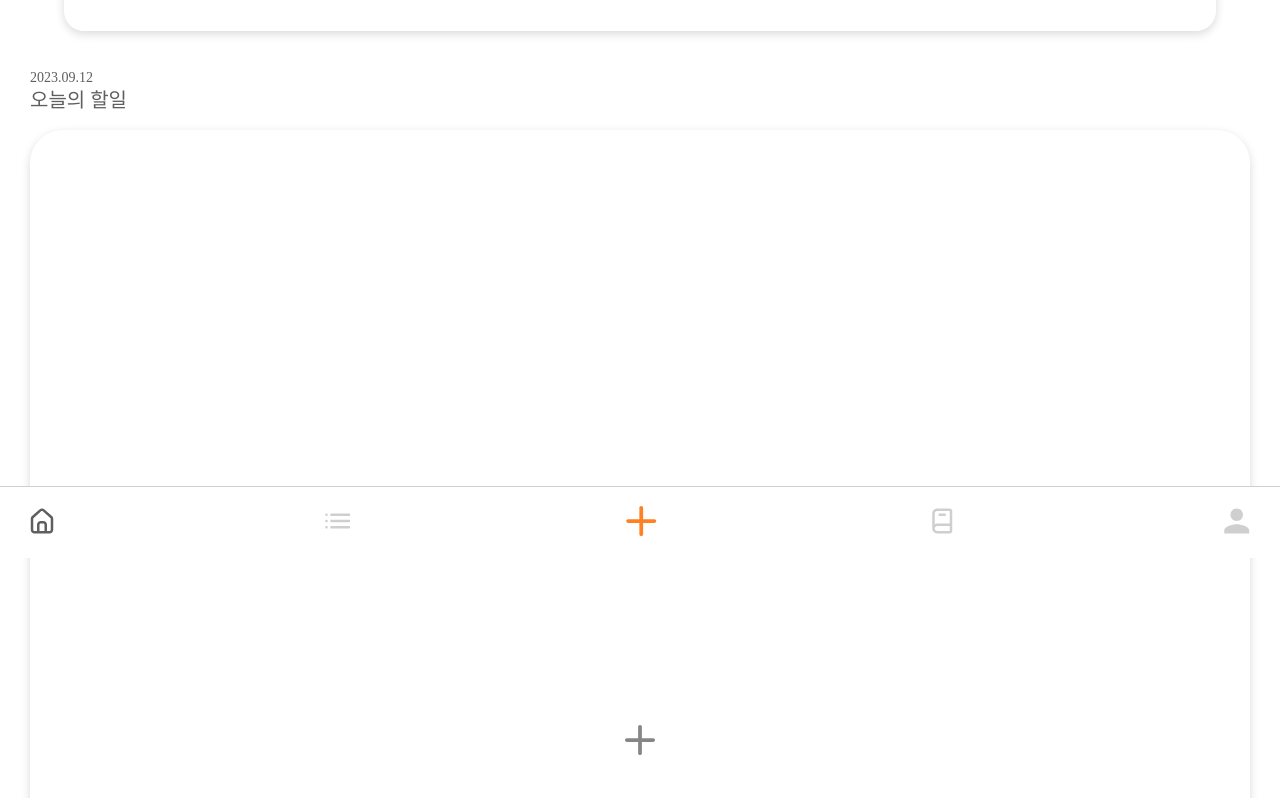
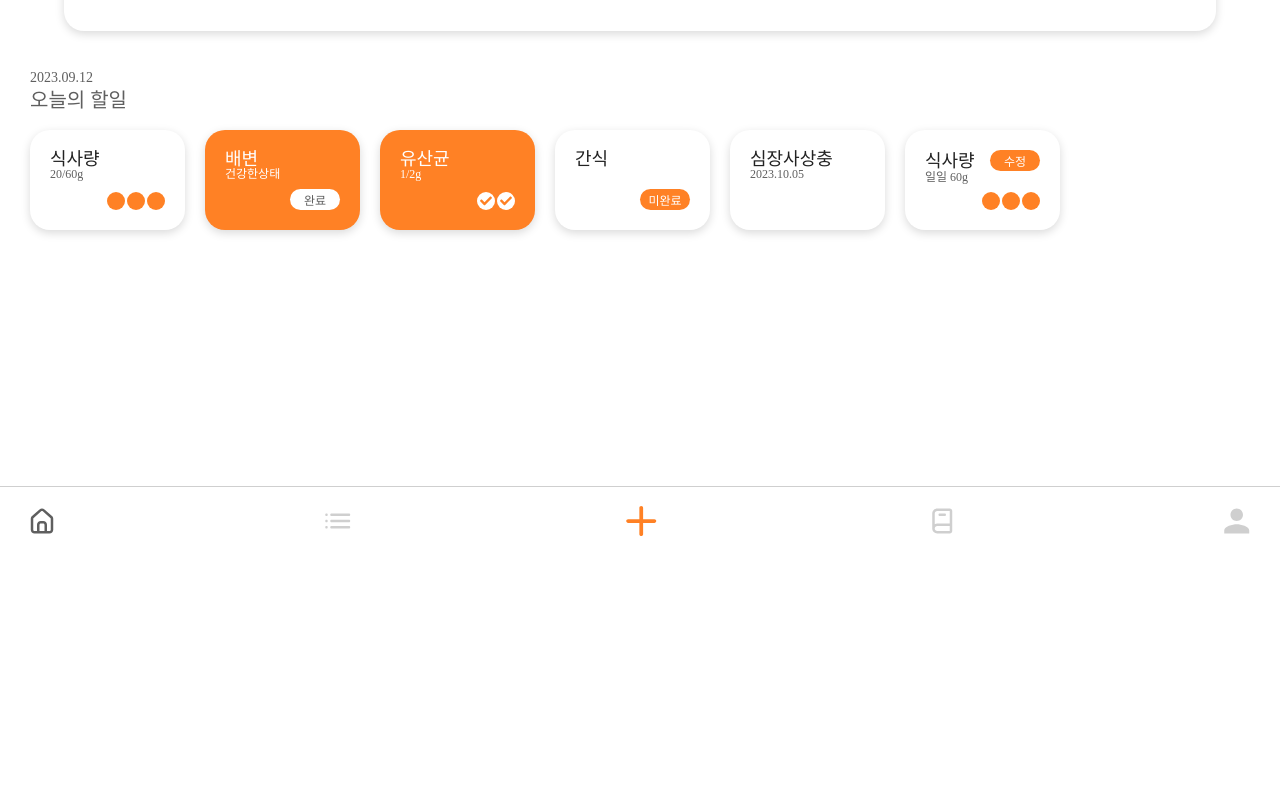
Before and after one commit to Hyen636/DailyPet, a Vue app in the folder daily-pet/: page / in a window 1280 px wide. Shown: the part 242-1040 px from the top of the page. After the commit the page ends 800 px from the top, so only its background shows below. Built offline with nearby package versions, Linux system fonts and the light colour scheme.

Commit message:
refactor: EmptyTodo 코드 개선 및 HomePage 조건부 표시 (#13)

```diff
--- a/daily-pet/src/components/Todo/EmptyTodo/EmptyTodo.vue
+++ b/daily-pet/src/components/Todo/EmptyTodo/EmptyTodo.vue
@@ -1,52 +1,17 @@
 <script setup lang="ts"></script>
 
 <template>
-  <div class="todo">
-    <div class="todo__header">
-      <span class="todo__date">2023.09.12</span>
-      <span class="todo__title">오늘의 할일</span>
-    </div>
-    <div class="todo__content">
-      <div class="todo__empty">
-        <svg
-          xmlns="http://www.w3.org/2000/svg"
-          width="30"
-          height="30"
-          viewBox="0 0 30 30"
-          fill="none"
-        >
+  <router-link to="/todo" class="todo__empty">
+    <svg xmlns="http://www.w3.org/2000/svg" width="30" height="30" viewBox="0 0 30 30" fill="none">
       <path
         d="M28.125 13.125H16.875V1.875C16.875 1.37772 16.6775 0.900806 16.3258 0.549175C15.9742 0.197544 15.4973 0 15 0C14.5027 0 14.0258 0.197544 13.6742 0.549175C13.3225 0.900806 13.125 1.37772 13.125 1.875V13.125H1.875C1.37772 13.125 0.900806 13.3225 0.549175 13.6742C0.197544 14.0258 0 14.5027 0 15C0 15.4973 0.197544 15.9742 0.549175 16.3258C0.900806 16.6775 1.37772 16.875 1.875 16.875H13.125V28.125C13.125 28.6223 13.3225 29.0992 13.6742 29.4508C14.0258 29.8025 14.5027 30 15 30C15.4973 30 15.9742 29.8025 16.3258 29.4508C16.6775 29.0992 16.875 28.6223 16.875 28.125V16.875H28.125C28.6223 16.875 29.0992 16.6775 29.4508 16.3258C29.8025 15.9742 30 15.4973 30 15C30 14.5027 29.8025 14.0258 29.4508 13.6742C29.0992 13.3225 28.6223 13.125 28.125 13.125Z"
         fill="#868686"
       />
     </svg>
-      </div>
-    </div>
-  </div>
+  </router-link>
 </template>
 
 <style lang="scss" scoped>
-.todo {
-  display: flex;
-  flex-direction: column;
-  align-items: center;
-  gap: 2rem;
-  padding: 0rem 3rem;
-  .todo__header {
-    align-self: self-start;
-    display: flex;
-    flex-direction: column;
-    gap: 0.5rem;
-    color: #5f5f5f;
-    .todo__date {
-      font-size: 1.4rem;
-    }
-    .todo__title {
-      font-size: 2rem;
-    }
-  }
-  .todo__content {
-    width: 100%;
 .todo__empty {
   width: 100%;
   aspect-ratio: 1/1;
@@ -56,6 +21,4 @@
   border-radius: 3.3rem;
   box-shadow: 0rem 0.3rem 1rem 0rem rgba(0, 0, 0, 0.15);
 }
-  }
-}
 </style>
--- a/daily-pet/src/views/HomePage.vue
+++ b/daily-pet/src/views/HomePage.vue
@@ -3,6 +3,8 @@ import { reactive } from 'vue'
 import Profile from '../components/Profile/Profile.vue'
 import Navigation from '../components/Common/Navigation/Navigation.vue'
 import EmptyTodo from '../components/Todo/EmptyTodo/EmptyTodo.vue'
+import TodoBox from '@/components/Todo/TodoBox/TodoBox.vue'
+import EditTodoBox from '@/components/Todo/TodoBox/EditTodoBox.vue'
 import Image_1 from '@/assets/images/avatar_1.png'
 import Image_2 from '@/assets/images/avatar_2.png'
 
@@ -13,7 +15,8 @@ const profile = reactive({
   type: 'dog',
   gender: '남자',
   age: 3,
-  weight: 4.85
+  weight: 4.85,
+  isHaveTodo: true
 })
 </script>
 
@@ -27,8 +30,62 @@ const profile = reactive({
     :age="profile.age"
     :weight="profile.weight"
   />
-  <EmptyTodo />
+  <div class="todo">
+    <div class="todo__header">
+      <span class="todo__date">2023.09.12</span>
+      <span class="todo__title">오늘의 할일</span>
+    </div>
+    <div v-if="profile.isHaveTodo" class="todo__content">
+      <TodoBox
+        title="식사량"
+        sub-title="20/60g"
+        button-type="check"
+        :maxCountCheck="3"
+        :count-check="0"
+      />
+      <TodoBox title="배변" sub-title="건강한상태" button-type="normal" :is-todo-check="true" />
+      <TodoBox
+        title="유산균"
+        sub-title="1/2g"
+        button-type="check"
+        :maxCountCheck="2"
+        :count-check="2"
+        :is-todo-check="true"
+      />
+      <TodoBox title="간식" button-type="normal" />
+      <TodoBox title="심장사상충" sub-title="2023.10.05" />
+      <EditTodoBox title="식사량" sub-title="일일 60g" button-type="check" :max-count-check="3" />
+    </div>
+    <EmptyTodo v-else />
+  </div>
   <Navigation />
 </template>
 
-<style lang="scss" scoped></style>
+<style lang="scss" scoped>
+.todo {
+  display: flex;
+  flex-direction: column;
+  align-items: center;
+  gap: 2rem;
+  padding: 0rem 3rem;
+  .todo__header {
+    align-self: self-start;
+    display: flex;
+    flex-direction: column;
+    gap: 0.5rem;
+    color: #5f5f5f;
+    .todo__date {
+      font-size: 1.4rem;
+    }
+    .todo__title {
+      font-size: 2rem;
+    }
+  }
+  .todo__content {
+    width: 100%;
+    display: flex;
+    flex-wrap: wrap;
+    gap: 2rem;
+  }
+}
+</style>
```
Lines whose indentation alone changed are shown as unchanged.
